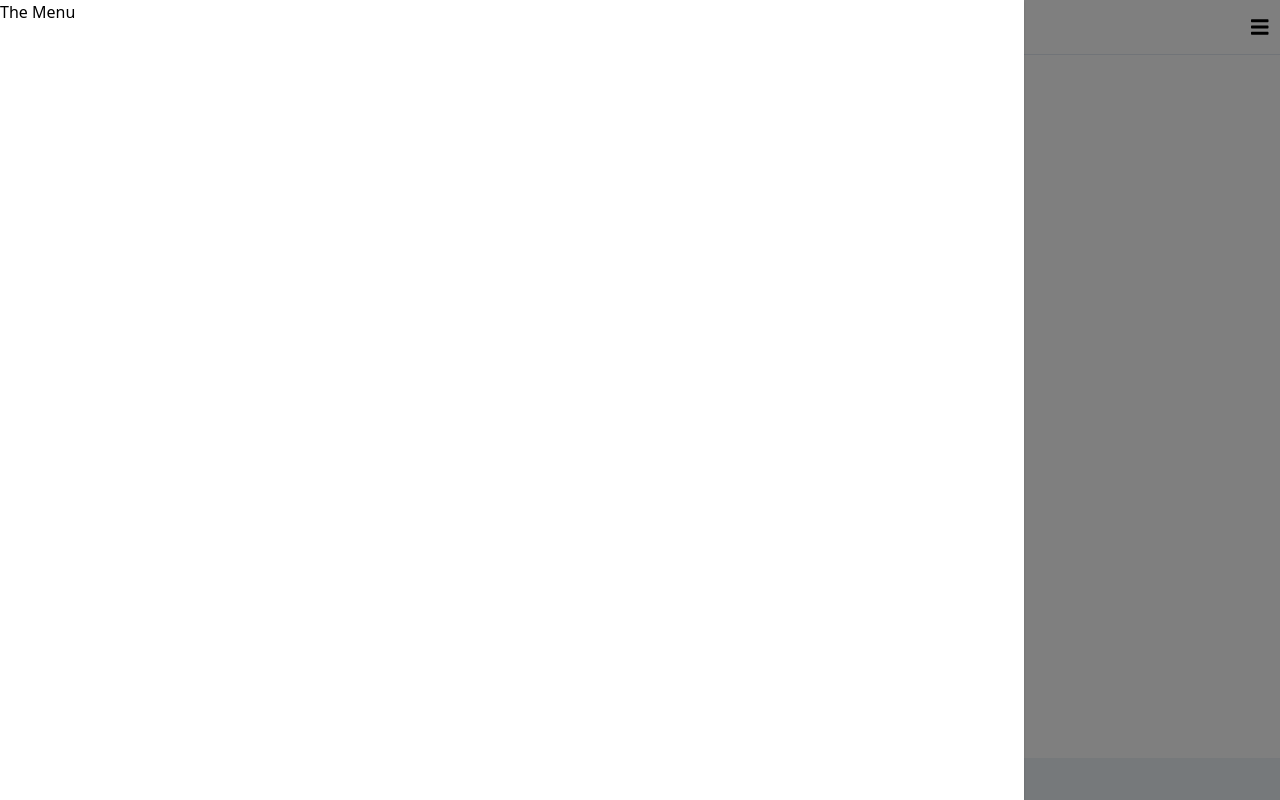
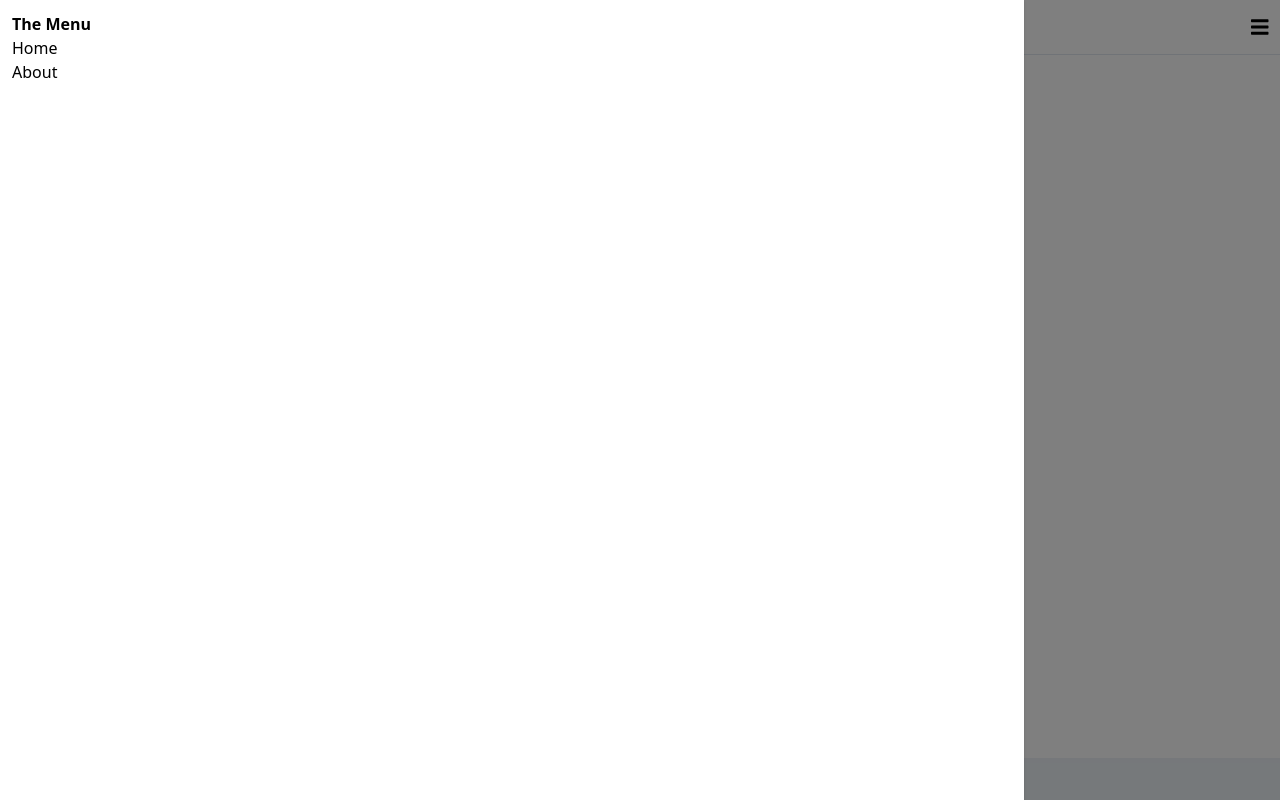
Before and after one commit to Spidey28/ReactApp, a React (Create React App) app: page / in a window 1280 px wide. Both pictures are taken after a click on the icon 1259 px from the left and 26 px from the top of the page. Built offline with nearby package versions, Linux system fonts and the light colour scheme.

Commit message:
Menu transition completed

```diff
--- a/package.json
+++ b/package.json
@@ -14,6 +14,7 @@
     "react": "^16.13.1",
     "react-dom": "^16.13.1",
     "react-scripts": "3.4.3",
+    "react-spring": "^8.0.27",
     "tailwindcss": "^1.8.10"
   },
   "scripts": {
--- a/src/Components/Navigation.js
+++ b/src/Components/Navigation.js
@@ -1,27 +1,26 @@
 import React, { useState } from 'react'
 import { FontAwesomeIcon } from "@fortawesome/react-fontawesome";
 import { faBars } from "@fortawesome/free-solid-svg-icons";
+import { useTransition, animated } from "react-spring";
+
+// mask className="bg-black-t-50 fixed top-0 left-0 w-full h-full z-50"
+// menu className="fixed bg-white top-0 left-0 w-4/5 h-full z-50 shadow"
 
 function Navigation() {
 
     const [showMenu, setShowMenu] = useState(false)
 
-    let menu
+    const masktransitions = useTransition(showMenu, null, {
+      from: { position: "absolute", opacity: 0 },
+      enter: { opacity: 1 },
+      leave: { opacity: 0 },
+    });
 
-    let menuMask
-
-    if (showMenu) {
-        menu = <div className="fixed bg-white top-0 left-0 w-4/5 h-full z-50 shadow">
-            The Menu
-        </div>
-
-        menuMask = <div
-            className="bg-black-t-50 fixed top-0 left-0 w-full h-full z-50"
-            onClick={() => setShowMenu(false)}
-            >
-
-        </div>
-    }
+    const menutransitions = useTransition(showMenu, null, {
+      from: { opacity: 0, transform: "translateX(-100%)" },
+      enter: { opacity: 1, transform: "translateX(0%)" },
+      leave: { opacity: 0, transform: "translateX(-100%)"},
+    });
 
     return (
       <nav>
@@ -32,12 +31,47 @@
           />
         </span>
 
-            {menuMask}
+        {
+          masktransitions.map(
+            ({ item, key, props }) =>
+              item && (
+                <animated.div
+                  key={key}
+                  style={props}
+                  className="bg-black-t-50 fixed top-0 left-0 w-full h-full z-50"
+                  onClick={() => setShowMenu(false)}
+                ></animated.div>
+              )
+          )
+        }
 
-            {menu}
-
+        {
+          menutransitions.map(
+            ({ item, key, props }) =>
+              item && (
+                <animated.div
+                  key={key}
+                  style={props}
+                  className="fixed bg-white top-0 left-0 w-4/5 h-full z-50 shadow p-3"
+                  onClick={() => setShowMenu(false)}
+                >
+                  <span className="font-bold">
+                      The Menu
+                  </span>
+                  <ul>
+                      <li>
+                          Home
+                      </li>
+                      <li>
+                          About
+                      </li>
+                  </ul>
+                </animated.div>
+              )
+          )
+        }
       </nav>
-    )
+    );
 }
 
 
```
Also changed, not shown: 1 other file (tests, documents, lock files or other folders). Lines whose indentation alone changed are shown as unchanged.
